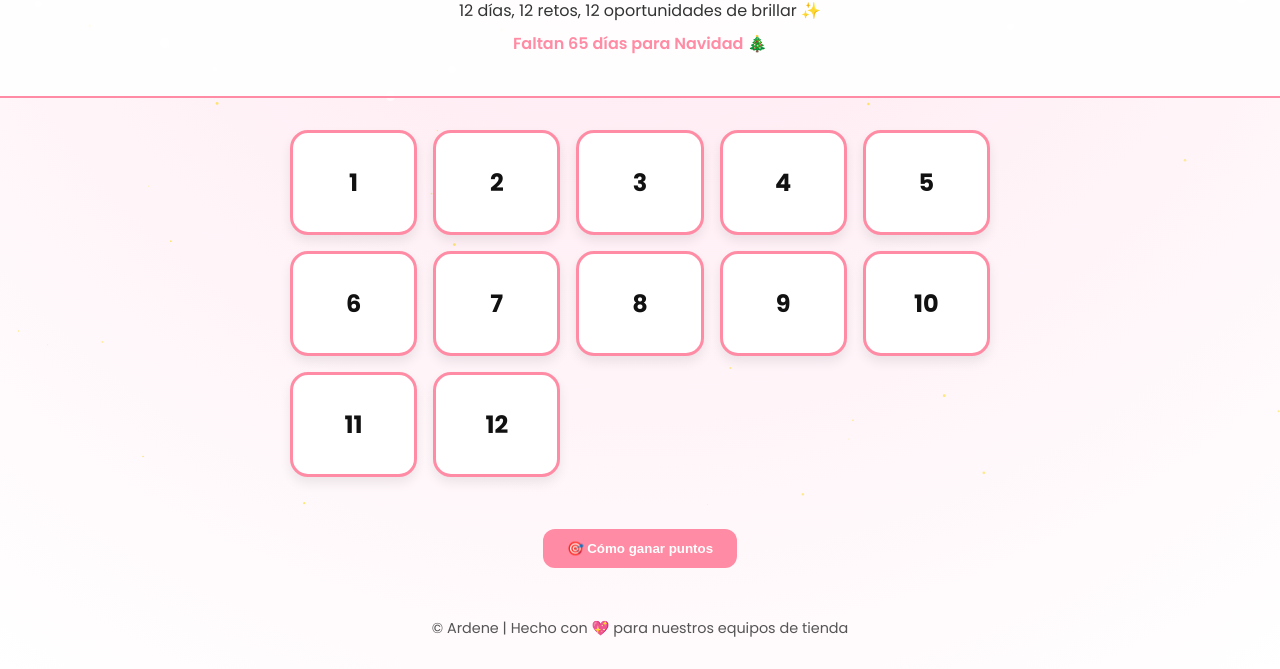
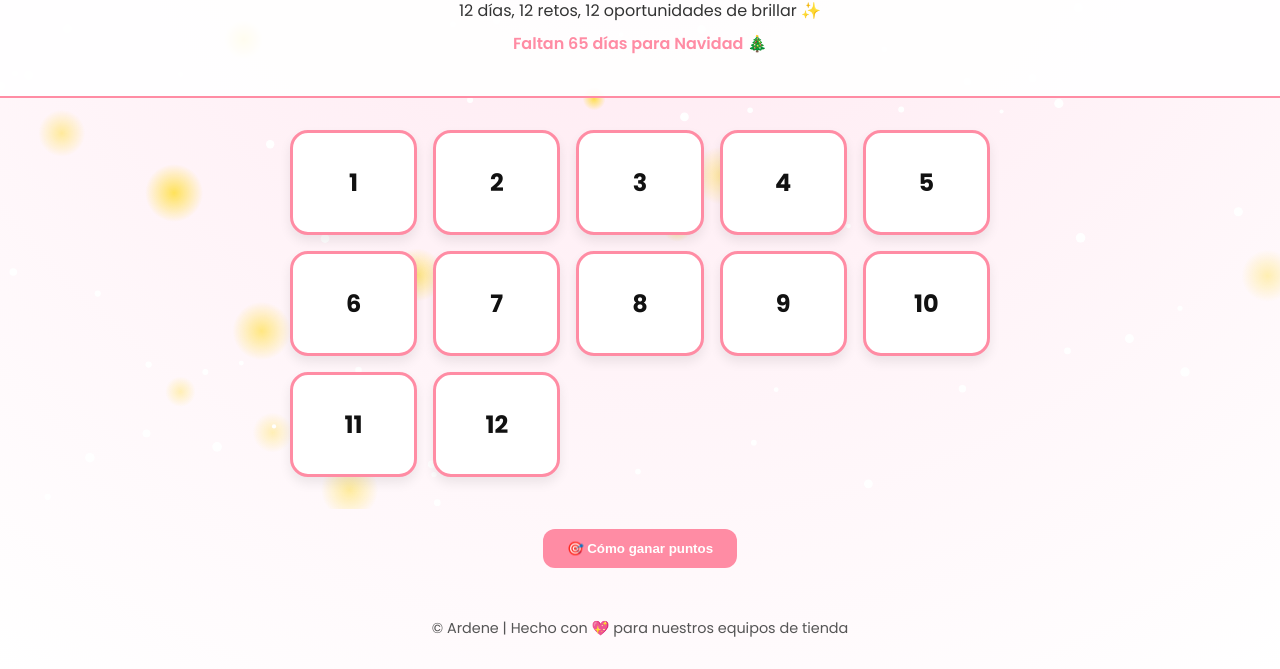
Before and after one commit to luisev27-alt/ardene-12days, a plain HTML site: page Index.html in a window 1280 px wide. Shown: the part 291-960 px from the top of the page. Drawn offline with Linux system fonts and the light colour scheme.

Commit message:
Add files via upload

```diff
--- a/Index.html
+++ b/Index.html
@@ -1,15 +1,11 @@
 <!DOCTYPE html>
 <html lang="es">
 <head>
-<meta charset="UTF-8" />
-<meta name="viewport" content="width=device-width, initial-scale=1.0" />
+<meta charset="UTF-8">
+<meta name="viewport" content="width=device-width, initial-scale=1.0">
 <title>Ardene – 12 Days of Christmas</title>
-
-<!-- 🔧 Favicon -->
-<link rel="icon" href="https://imgur.com/tNTHyxs.png" type="image/png" />
-
-<!-- Fuente -->
-<link href="https://fonts.googleapis.com/css2?family=Poppins:wght@400;600;700&display=swap" rel="stylesheet" />
+<link rel="icon" href="https://imgur.com/tNTHyxs.png" type="image/png">
+<link href="https://fonts.googleapis.com/css2?family=Poppins:wght@400;600;700&display=swap" rel="stylesheet">
 
 <style>
 :root {
@@ -17,7 +13,6 @@
   --pink-dark: #ff8ca4;
   --gold: #ffd700;
 }
-
 body {
   margin: 0;
   font-family: 'Poppins', sans-serif;
@@ -26,91 +21,63 @@ body {
   position: relative;
 }
 
-/* ❄️ Nieve + ✨ Destellos dorados */
-canvas#sparkles,
-.snow {
+/* Fondo y efectos */
+#sparkles, #snowCanvas {
   position: fixed;
-  top: 0;
-  left: 0;
-  width: 100%;
-  height: 100%;
+  top: 0; left: 0;
+  width: 100vw; height: 100vh;
   pointer-events: none;
   z-index: 0;
 }
 
-.flake {
-  position: absolute;
-  background: #fff;
-  border-radius: 50%;
-  opacity: 0.8;
-  animation: fall linear infinite;
-}
-
-@keyframes fall {
-  0% { transform: translateY(0); opacity: 1; }
-  100% { transform: translateY(100vh); opacity: 0.2; }
-}
-
-/* === Header === */
+/* Header */
 header {
   text-align: center;
   padding: 1.5rem 1rem;
-  background: rgba(255, 255, 255, 0.9);
+  background: rgba(255,255,255,0.9);
   border-bottom: 2px solid var(--pink-dark);
   position: relative;
   z-index: 2;
 }
 
 header img {
-  width: 270px; /* ⬆️ aumentado 50% */
+  width: 270px; /* Aumentado 50% */
   height: auto;
 }
 
 h1 {
-  margin: 0.4rem 0;
+  margin: .4rem 0;
   font-weight: 700;
   font-size: 1.8rem;
   color: #111;
 }
 
-p.subtitle {
-  margin: 0;
-  color: #333;
-  font-size: 1rem;
-}
+p.subtitle { margin: 0; color: #333; font-size: 1rem; }
+p.counter { margin-top: .5rem; color: var(--pink-dark); font-weight: 600; }
 
-p.counter {
-  margin-top: 0.5rem;
-  color: var(--pink-dark);
-  font-weight: 600;
-}
-
-/* Bienvenida */
 .welcome {
   position: fixed;
-  top: 35%;
-  left: 50%;
+  top: 35%; left: 50%;
   transform: translate(-50%, -50%);
   background: white;
   color: #111;
   padding: 25px 40px;
   border-radius: 16px;
-  box-shadow: 0 10px 30px rgba(0, 0, 0, 0.2);
+  box-shadow: 0 10px 30px rgba(0,0,0,0.2);
   z-index: 999;
   font-weight: 600;
   font-size: 1.1rem;
   opacity: 0;
   animation: fadeInOut 2.8s ease forwards;
 }
-
 @keyframes fadeInOut {
-  0% { opacity: 0; }
-  10% { opacity: 1; }
-  80% { opacity: 1; }
-  100% { opacity: 0; }
+  0%{opacity:0;}
+  10%{opacity:1;}
+  80%{opacity:1;}
+  100%{opacity:0;}
 }
 
-/* === Calendario === */
+/* Calendario */
 .grid {
   display: grid;
   grid-template-columns: repeat(auto-fit, minmax(120px, 1fr));
@@ -131,22 +98,12 @@ p.counter {
   font-weight: 700;
   font-size: 1.5rem;
   color: #111;
-  box-shadow: 0 6px 12px rgba(0, 0, 0, 0.08);
+  box-shadow: 0 6px 12px rgba(0,0,0,0.08);
   cursor: pointer;
   transition: all 0.25s;
 }
-
-.day:hover {
-  transform: translateY(-5px);
-  box-shadow: 0 8px 16px rgba(0, 0, 0, 0.2);
-}
-
-.day.locked {
-  background: #f5f5f5;
-  color: #aaa;
-  border-color: #ddd;
-  cursor: not-allowed;
-}
+.day:hover { transform: translateY(-5px); box-shadow: 0 8px 16px rgba(0,0,0,0.2); }
+.day.locked { background: #f5f5f5; color: #aaa; border-color: #ddd; cursor: not-allowed; }
 
 /* Botón */
 .btn-points {
@@ -159,28 +116,26 @@ p.counter {
   font-weight: 700;
   border-radius: 12px;
   cursor: pointer;
-  transition: background 0.3s;
+  transition: all 0.3s;
 }
 .btn-points:hover { background: var(--gold); color: #111; }
 
 footer {
   text-align: center;
-  font-size: 0.9rem;
+  font-size: .9rem;
   padding: 30px 10px;
   color: #555;
 }
 
 /* Modal */
 .modal-backdrop {
-  position: fixed;
-  inset: 0;
-  background: rgba(0, 0, 0, 0.4);
+  position: fixed; inset: 0;
+  background: rgba(0,0,0,0.4);
   display: none;
   align-items: center;
   justify-content: center;
   z-index: 10;
 }
-
 .modal {
   background: #fff;
   border: 3px solid var(--pink-dark);
@@ -188,15 +143,13 @@ footer {
   padding: 20px;
   max-width: 600px;
   text-align: left;
-  box-shadow: 0 20px 40px rgba(0, 0, 0, 0.3);
+  box-shadow: 0 20px 40px rgba(0,0,0,0.3);
 }
-
 .modal h2 { margin-top: 0; color: #111; }
 .modal .promo { color: var(--pink-dark); font-weight: 600; }
 .modal .close {
   background: var(--pink-dark);
-  border: none;
-  color: white;
+  border: none; color: white;
   padding: 8px 16px;
   font-weight: 600;
   border-radius: 8px;
@@ -209,12 +162,12 @@ footer {
 <body>
 
 <canvas id="sparkles"></canvas>
-<div class="snow" id="snow"></div>
+<canvas id="snowCanvas"></canvas>
 
 <div class="welcome">🎄 ¡Bienvenida al reto <b>12 Days of Christmas</b>, Ardene Girl! 💖</div>
 
 <header>
-  <img src="https://imgur.com/tNTHyxs.png" alt="Ardene Logo" />
+  <img src="https://imgur.com/tNTHyxs.png" alt="Ardene Logo">
   <h1>12 Days of Christmas</h1>
   <p class="subtitle">12 días, 12 retos, 12 oportunidades de brillar ✨</p>
   <p class="counter" id="counter"></p>
@@ -227,7 +180,6 @@ footer {
 
 <footer>© Ardene | Hecho con 💖 para nuestros equipos de tienda</footer>
 
-<!-- Modal día -->
 <div class="modal-backdrop" id="modalBg">
   <div class="modal">
     <button class="close" id="closeModal">Cerrar</button>
@@ -237,7 +189,6 @@ footer {
   </div>
 </div>
 
-<!-- Modal reglas -->
 <div class="modal-backdrop" id="rulesBg">
   <div class="modal">
     <button class="close" id="closeRules">Cerrar</button>
@@ -258,6 +209,7 @@ footer {
 </div>
 
 <script>
+// Contador
 const counterEl=document.getElementById('counter');
 function updateCountdown(){
   const today=new Date();
@@ -267,8 +219,9 @@ function updateCountdown(){
 }
 updateCountdown();
 
-// 🎁 Retos
-const retos=[["Lingerie Love 💕","30% OFF Lingerie","Gana la asociada que venda más unidades de Lingerie hoy."],
+// Retos
+const retos=[
+["Lingerie Love 💕","30% OFF Lingerie","Gana la asociada que venda más unidades de Lingerie hoy."],
 ["Shine Bright ✨","3x2 Jewelry","Gana la asociada que venda más unidades de Jewelry."],
 ["Bag Lovers 🎒","20% OFF Bags & Wallets","La primera en lograr 5 transacciones con Bags/Wallets."],
 ["Step Into Style 👟","BOGO 50% Footwear","1 punto por cada ticket con calzado promo."],
@@ -283,15 +236,11 @@
 ];
 
 const cal=document.getElementById('calendar');
-const today=new Date();
-let unlocked=(today.getMonth()===11)?Math.min(today.getDate(),12):12; // modo demo desbloqueado
-
 for(let i=1;i<=12;i++){
   const box=document.createElement('div');
   box.className='day';
   box.textContent=i;
-  if(i>unlocked) box.classList.add('locked');
-  box.onclick=()=>{if(i<=unlocked) openModal(i);};
+  box.onclick=()=>openModal(i);
   cal.appendChild(box);
 }
 
@@ -308,50 +257,63 @@ function openModal(i){
   mDesc.textContent=r[2];
   modalBg.style.display='flex';
 }
-
 const rulesBg=document.getElementById('rulesBg');
 document.getElementById('rulesBtn').onclick=()=>rulesBg.style.display='flex';
 document.getElementById('closeRules').onclick=()=>rulesBg.style.display='none';
 rulesBg.onclick=e=>{if(e.target===rulesBg) rulesBg.style.display='none';};
 
-// ❄️ Genera copos de nieve
-(function snow(){
-  const s=document.getElementById('snow');
-  for(let i=0;i<60;i++){
-    const f=document.createElement('div');
-    f.className='flake';
-    const size=4+Math.random()*6;
-    Object.assign(f.style,{
-      top:-10+'px',
-      left:Math.random()*100+'vw',
-      width:size+'px',
-      height:size+'px',
-      animationDuration:(8+Math.random()*8)+'s',
-      animationDelay:Math.random()*5+'s'
-    });
-    s.appendChild(f);
-  }
-})();
+// ❄️ Nieve con partículas
+const snowCanvas=document.getElementById('snowCanvas');
+const sctx=snowCanvas.getContext('2d');
+function resizeSnow(){snowCanvas.width=innerWidth;snowCanvas.height=innerHeight;}
+window.addEventListener('resize',resizeSnow);resizeSnow();
+const snowflakes=Array.from({length:80},()=>({
+  x:Math.random()*innerWidth,
+  y:Math.random()*innerHeight,
+  r:Math.random()*3+2,
+  s:Math.random()*1+0.5
+}));
+function snow(){
+  sctx.clearRect(0,0,snowCanvas.width,snowCanvas.height);
+  sctx.fillStyle='white';
+  snowflakes.forEach(f=>{
+    sctx.beginPath();
+    sctx.arc(f.x,f.y,f.r,0,Math.PI*2);
+    sctx.fill();
+    f.y+=f.s;
+    if(f.y>innerHeight){f.y=-5;f.x=Math.random()*innerWidth;}
+  });
+  requestAnimationFrame(snow);
+}
+snow();
 
-// ✨ Destellos dorados
-const c=document.getElementById('sparkles');
-const ctx=c.getContext('2d');
-function resize(){c.width=innerWidth;c.height=innerHeight;}
+// ✨ Destellos grandes tipo sparkles
+const sparkles=document.getElementById('sparkles');
+const ctx=sparkles.getContext('2d');
+function resize(){sparkles.width=innerWidth;sparkles.height=innerHeight;}
 window.addEventListener('resize',resize);resize();
-const stars=Array.from({length:60},()=>({x:Math.random()*c.width,y:Math.random()*c.height,r:Math.random()*1.5,a:Math.random()}));
-function animate(){
-  ctx.clearRect(0,0,c.width,c.height);
+const stars=Array.from({length:25},()=>({
+  x:Math.random()*innerWidth,
+  y:Math.random()*innerHeight,
+  size:10+Math.random()*20,
+  opacity:Math.random()
+}));
+function sparkle(){
+  ctx.clearRect(0,0,sparkles.width,sparkles.height);
   stars.forEach(s=>{
-    s.a+=0.02;
-    const glow=(Math.sin(s.a)*0.5+0.5)*0.8;
+    s.opacity+=0.03;
+    const glow=(Math.sin(s.opacity)*0.5+0.5);
+    const gradient=ctx.createRadialGradient(s.x,s.y,0,s.x,s.y,s.size);
+    gradient.addColorStop(0,`rgba(255,215,0,${glow})`);
+    gradient.addColorStop(1,'rgba(255,215,0,0)');
+    ctx.fillStyle=gradient;
     ctx.beginPath();
-    ctx.arc(s.x,s.y,s.r,0,Math.PI*2);
-    ctx.fillStyle=`rgba(255,215,0,${glow})`;
+    ctx.arc(s.x,s.y,s.size,0,Math.PI*2);
     ctx.fill();
   });
-  requestAnimationFrame(animate);
+  requestAnimationFrame(sparkle);
 }
-animate();
+sparkle();
 </script>
 </body>
 </html>
```
